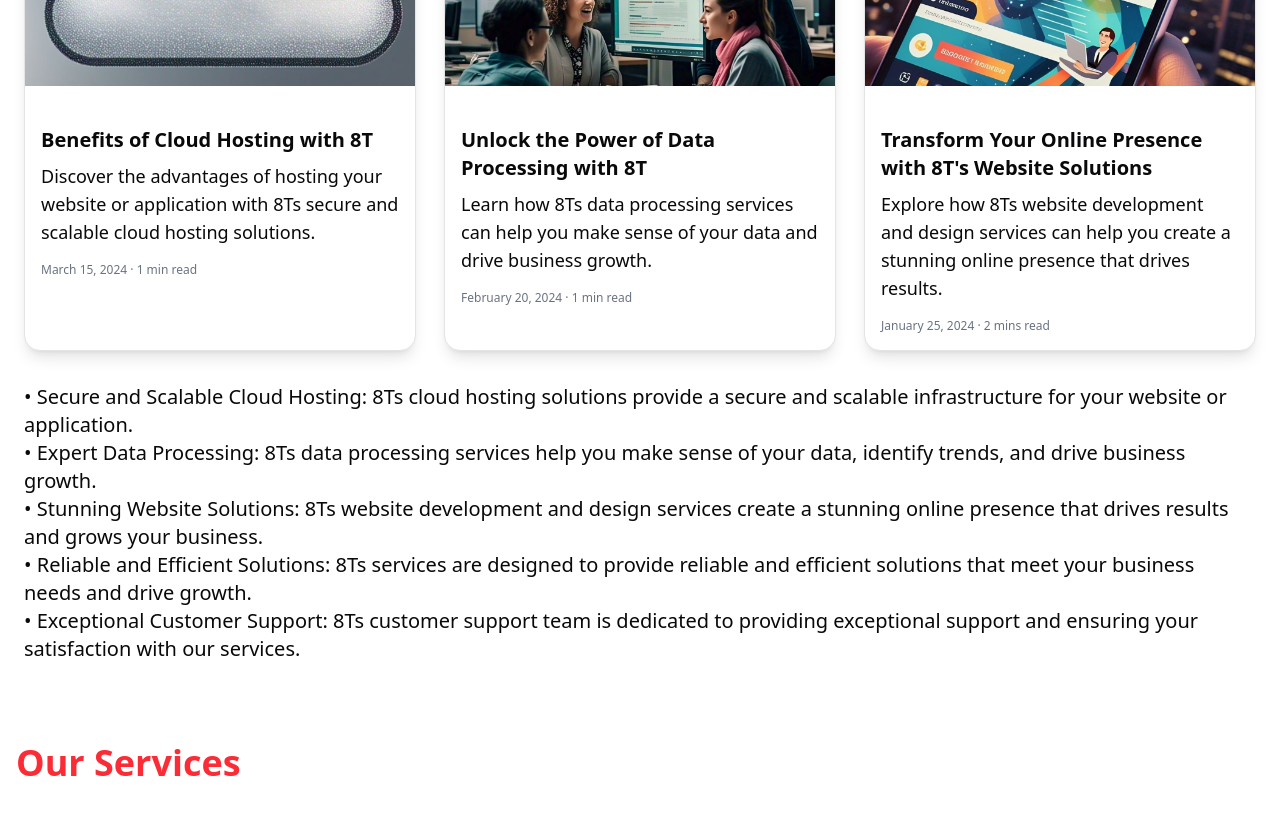
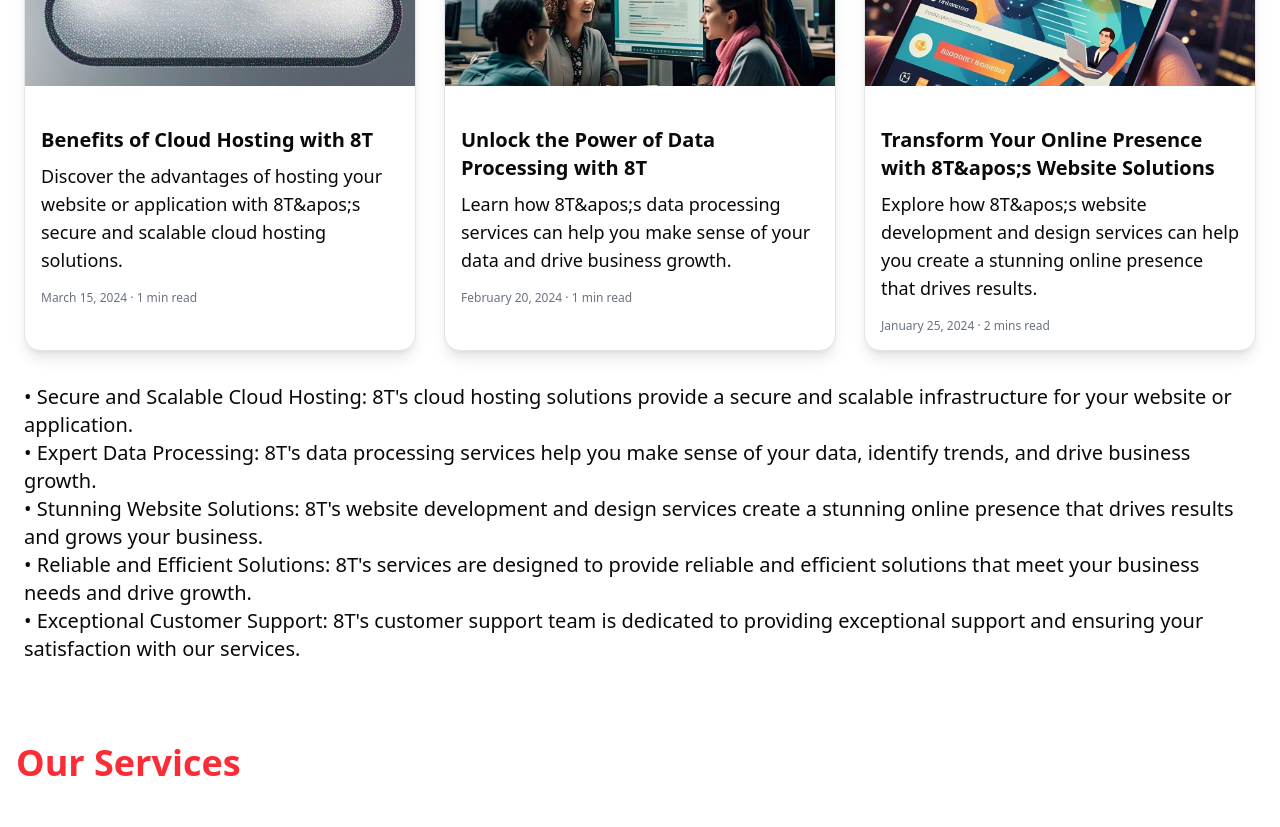
Before and after one commit to LokeshJavvaji/8t-services-ltd, a Next.js app: page / in a window 1280 px wide. Shown: the part 2620-3447 px from the top of the page. Built offline with nearby package versions, Linux system fonts and the light colour scheme.

Commit message:
Update TechTips.tsx

```diff
--- a/app/components/TechTips/TechTips.tsx
+++ b/app/components/TechTips/TechTips.tsx
@@ -6,21 +6,24 @@ export default function TechTips() {
     {
       imageSrc: "/imp/eco1.jpg",
       title: "Benefits of Cloud Hosting with 8T",
-      description: "Discover the advantages of hosting your website or application with 8Ts secure and scalable cloud hosting solutions.",
+      description:
+        "Discover the advantages of hosting your website or application with 8T&apos;s secure and scalable cloud hosting solutions.",
       date: "March 15, 2024",
       readTime: "1 min",
     },
     {
       imageSrc: "/imp/div1.jpg",
       title: "Unlock the Power of Data Processing with 8T",
-      description: "Learn how 8Ts data processing services can help you make sense of your data and drive business growth.",
+      description:
+        "Learn how 8T&apos;s data processing services can help you make sense of your data and drive business growth.",
       date: "February 20, 2024",
       readTime: "1 min",
     },
     {
       imageSrc: "/imp/imp3.jpg",
-      title: "Transform Your Online Presence with 8T's Website Solutions",
-      description: "Explore how 8Ts website development and design services can help you create a stunning online presence that drives results.",
+      title: "Transform Your Online Presence with 8T&apos;s Website Solutions",
+      description:
+        "Explore how 8T&apos;s website development and design services can help you create a stunning online presence that drives results.",
       date: "January 25, 2024",
       readTime: "2 mins",
     },
@@ -28,30 +31,42 @@ export default function TechTips() {
 
   return (
     <section className="grid md:flex-row items-center justify-center gap-8 p-6 container mx-auto">
-
-        <p className="text-center text-3xl md:text-4xl gap-15 p-10 font-bold" style={{ color: "red" }}>
-          EXPERIENCE THE POWER OF 8T SERVICES
-        </p>
-        <div className="w-full flex-col lg:grid lg:grid-cols-3 gap-7 justify-center">
+      <p
+        className="text-center text-3xl md:text-4xl gap-15 p-10 font-bold"
+        style={{ color: "red" }}
+      >
+        EXPERIENCE THE POWER OF 8T SERVICES
+      </p>
+      <div className="w-full flex-col lg:grid lg:grid-cols-3 gap-7 justify-center">
         {techTips.map((cardData, index) => (
           <TechnologyCard key={index} data={cardData} />
         ))}
       </div>
       <ul className="text-xl list-inside">
         <li>
-          • Secure and Scalable Cloud Hosting: 8Ts cloud hosting solutions provide a secure and scalable infrastructure for your website or application.
+          • Secure and Scalable Cloud Hosting: 8T&apos;s cloud hosting
+          solutions provide a secure and scalable infrastructure for your
+          website or application.
         </li>
         <li>
-          • Expert Data Processing: 8Ts data processing services help you make sense of your data, identify trends, and drive business growth.
+          • Expert Data Processing: 8T&apos;s data processing services help
+          you make sense of your data, identify trends, and drive business
+          growth.
         </li>
         <li>
-          • Stunning Website Solutions: 8Ts website development and design services create a stunning online presence that drives results and grows your business.
+          • Stunning Website Solutions: 8T&apos;s website development and
+          design services create a stunning online presence that drives
+          results and grows your business.
         </li>
         <li>
-          • Reliable and Efficient Solutions: 8Ts services are designed to provide reliable and efficient solutions that meet your business needs and drive growth.
+          • Reliable and Efficient Solutions: 8T&apos;s services are designed
+          to provide reliable and efficient solutions that meet your
+          business needs and drive growth.
         </li>
         <li>
-          • Exceptional Customer Support: 8Ts customer support team is dedicated to providing exceptional support and ensuring your satisfaction with our services.
+          • Exceptional Customer Support: 8T&apos;s customer support team is
+          dedicated to providing exceptional support and ensuring your
+          satisfaction with our services.
         </li>
       </ul>
     </section>
```
